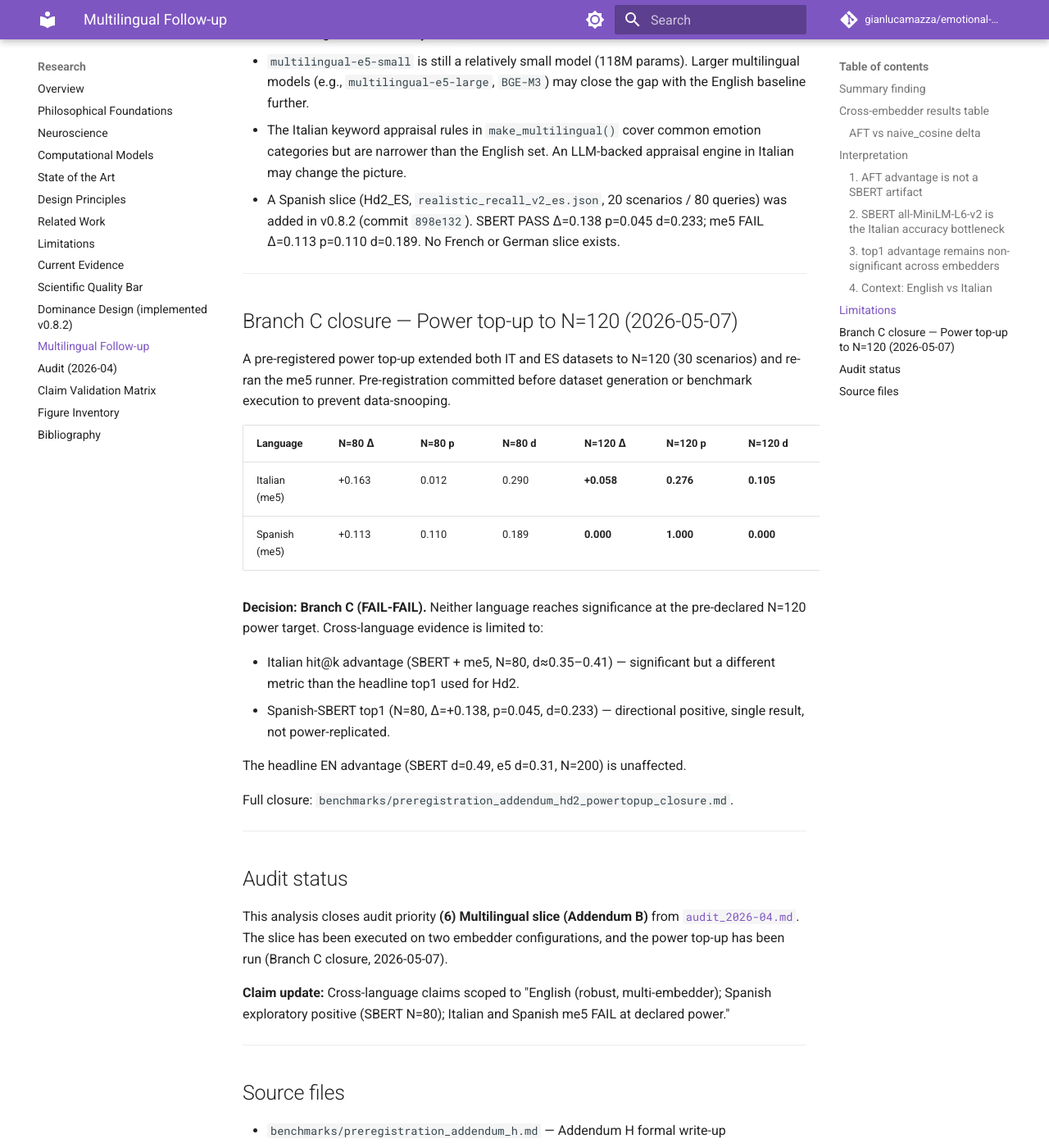
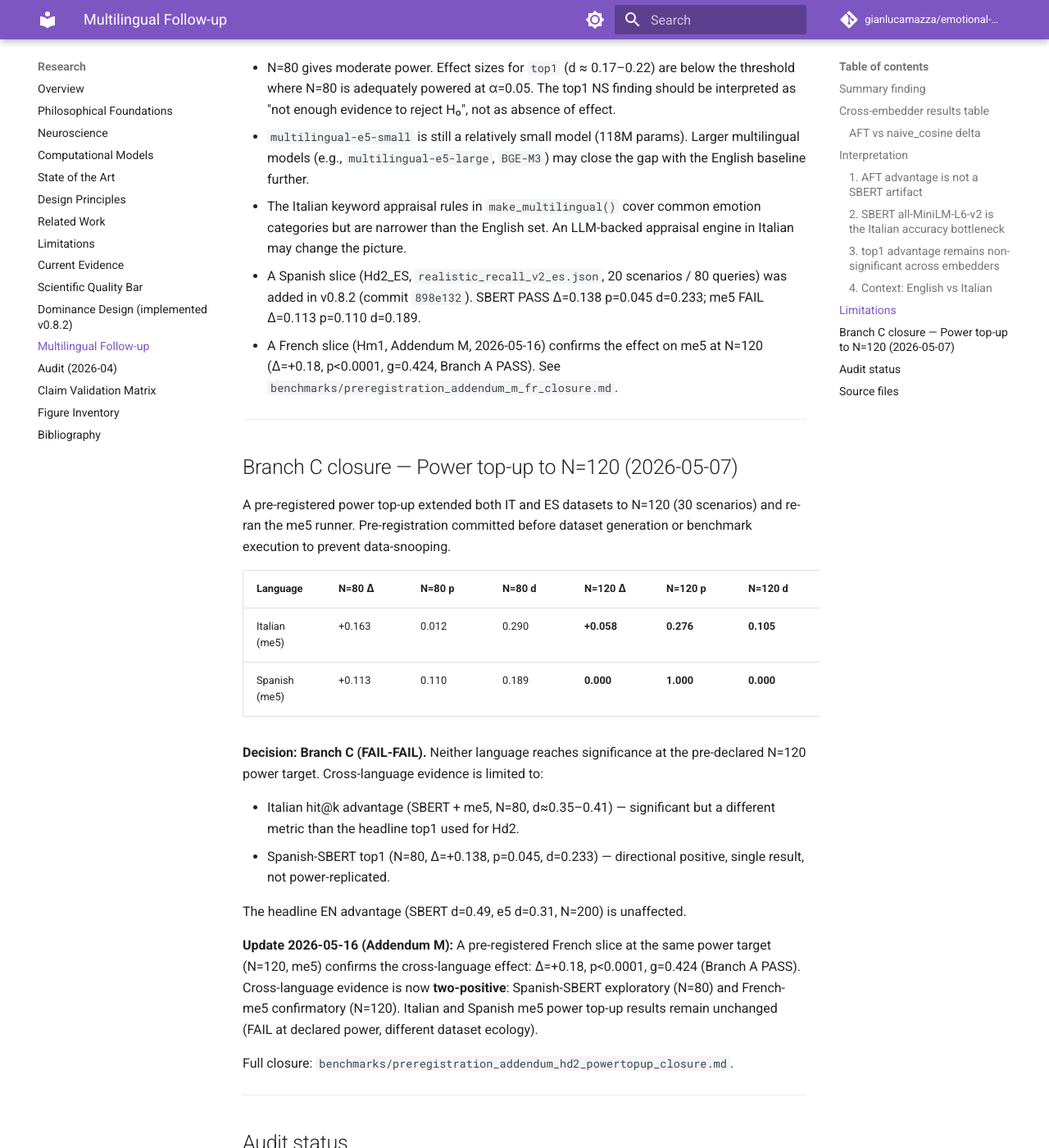
Before and after one commit to gianlucamazza/emotional-memory, an MkDocs documentation site: the page built from docs/research/12_multilingual_followup.md, in a window 1280 px wide and 1400 px high, scrolled down 2430 px. Shown: the whole window at 82% size. Built offline with MkDocs 1.6.1 and Material for MkDocs 9.7.7, drawn with Linux system fonts in a browser that asks for light colours; comment, search, counter and statistics services are not loaded; some of the changed text lies outside the part shown.

Commit message:
docs(v0.11): drift sweep — paper/docs/Makefile coerenti con FR PASS
paper/main.tex:
- §Cross-language exploratory slices (l.458): add FR forward ref
- oracle-affect para (l.778): add Hm1 FR to scope
- Conclusion addenda count: eleven → twelve (A--K + Hd2-PowerTopUp + M)
- Conclusion cross-language (l.857): add FR PASS sentence
- Open work (l.877): EN/IT/ES → EN/IT/ES/FR

docs/research/12_multilingual_followup.md:
- Header update note + sister closure link
- §status: replace "No French slice" with Hm1 PASS
- §Branch C closure: add Update 2026-05-16 two-positive summary
- Claim update: re-scope to include FR confirmatory positive

docs/research/{08_limitations,10_scientific_quality_bar,index,figure_inventory}.md:
- Limitation: EN/IT/ES → EN/IT/ES/FR scope; positive framing for FR PASS
- Quality bar: multilingual slice wording includes French
- index.md: Addendum H+M description updated
- figure_inventory.md: research_multilingual source set + second claim

docs/research/audit_2026-04.md:
- addenda count 10 → 11; append /M to list
- Snapshot: Add. M entry + Q5 multilingual answer updated
- G6 close note + language scope updated

Makefile: add bench-realistic-fr-me5 target (mirrors bench-realistic-it-me5)

Co-Authored-By: Claude Opus 4.7 <noreply@anthropic.com>

```diff
--- a/docs/research/12_multilingual_followup.md
+++ b/docs/research/12_multilingual_followup.md
@@ -1,4 +1,8 @@
 # Multilingual Follow-up: Cross-Embedder Robustness (Italian Corpus)
+
+> **Update 2026-05-16:** A pre-registered French slice (Hm1, Addendum M) confirms
+> the cross-language effect on me5 at N=120 (Δ=+0.18, p<0.0001, g=0.424, Branch A PASS).
+> Sister closure: [`benchmarks/preregistration_addendum_m_fr_closure.md`](../../benchmarks/preregistration_addendum_m_fr_closure.md).
 
 This page documents the cross-embedder analysis of the Italian multilingual slice
 (Addendum H). It complements the primary Italian results reported in §G6 of the
@@ -92,7 +96,10 @@ isolates the backbone contribution and confirms the AFT layer generalises.
   appraisal engine in Italian may change the picture.
 - A Spanish slice (Hd2_ES, `realistic_recall_v2_es.json`, 20 scenarios / 80 queries)
   was added in v0.8.2 (commit `898e132`). SBERT PASS Δ=0.138 p=0.045 d=0.233;
-  me5 FAIL Δ=0.113 p=0.110 d=0.189. No French or German slice exists.
+  me5 FAIL Δ=0.113 p=0.110 d=0.189.
+- A French slice (Hm1, Addendum M, 2026-05-16) confirms the effect on me5 at N=120
+  (Δ=+0.18, p<0.0001, g=0.424, Branch A PASS). See
+  `benchmarks/preregistration_addendum_m_fr_closure.md`.
 
 ---
 
@@ -117,6 +124,12 @@ pre-declared N=120 power target. Cross-language evidence is limited to:
 
 The headline EN advantage (SBERT d=0.49, e5 d=0.31, N=200) is unaffected.
 
+**Update 2026-05-16 (Addendum M):** A pre-registered French slice at the same power
+target (N=120, me5) confirms the cross-language effect: Δ=+0.18, p<0.0001, g=0.424
+(Branch A PASS). Cross-language evidence is now **two-positive**: Spanish-SBERT
+exploratory (N=80) and French-me5 confirmatory (N=120). Italian and Spanish me5 power
+top-up results remain unchanged (FAIL at declared power, different dataset ecology).
+
 Full closure: `benchmarks/preregistration_addendum_hd2_powertopup_closure.md`.
 
 ---
@@ -127,8 +140,10 @@ This analysis closes audit priority **(6) Multilingual slice (Addendum B)** from
 [`audit_2026-04.md`](audit_2026-04.md). The slice has been executed on two
 embedder configurations, and the power top-up has been run (Branch C closure, 2026-05-07).
 
-**Claim update:** Cross-language claims scoped to "English (robust, multi-embedder);
-Spanish exploratory positive (SBERT N=80); Italian and Spanish me5 FAIL at declared power."
+**Claim update (2026-05-16):** Cross-language claims scoped to "English (robust,
+multi-embedder); Spanish exploratory positive (SBERT N=80); French confirmatory
+positive (me5 N=120, Addendum M, Branch A PASS); Italian and Spanish me5 FAIL at
+declared power."
 
 ---
 
```
Also changed, not shown: docs/research/08_limitations.md (+5 -3 lines), docs/research/10_scientific_quality_bar.md (+1 -1 lines), docs/research/audit_2026-04.md (+9 -5 lines), docs/research/figure_inventory.md (+1 -1 lines), docs/research/index.md (+1 -1 lines), 2 other files.
